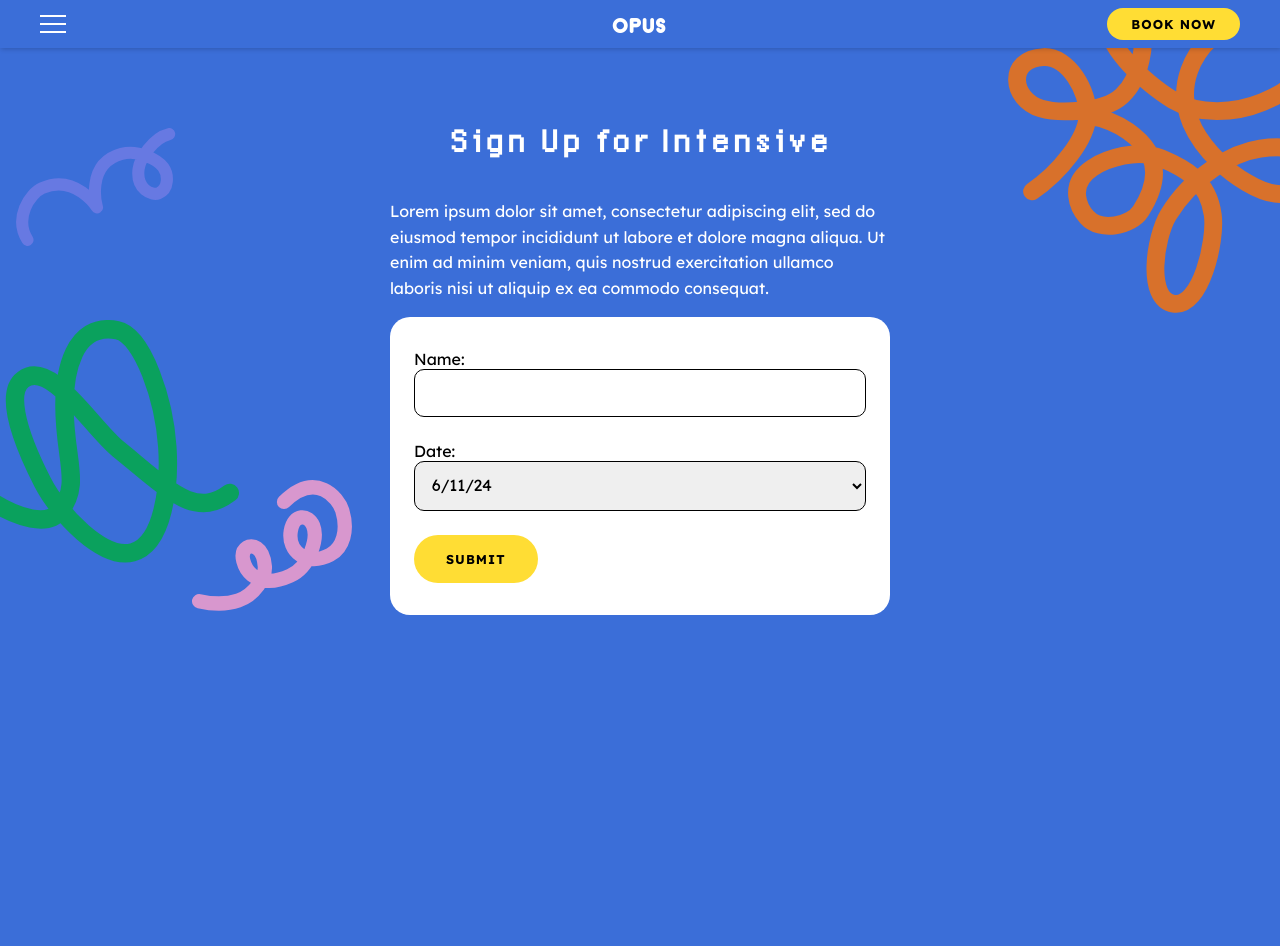
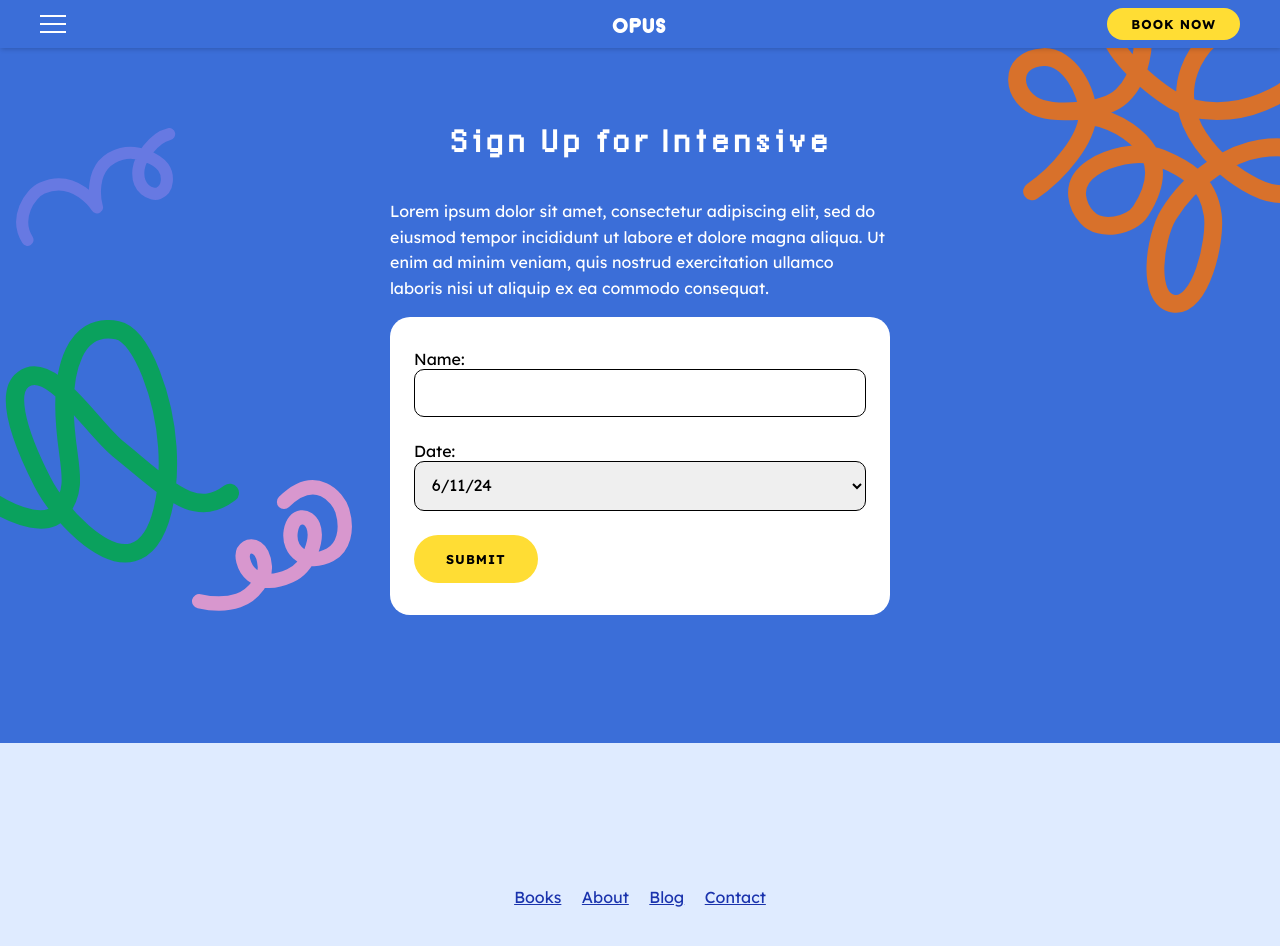
Before and after one commit to opustuition/opus-website, a Jekyll site: the page built from intensive.html, in a window 1280 px wide and 1051 px high. Shown: the top 946 px of the window. Built offline with Jekyll 4.4.1, drawn with Linux system fonts in a browser that asks for light colours.

Commit message:
Tweak colors

```diff
--- a/_layouts/default.html
+++ b/_layouts/default.html
@@ -71,6 +71,9 @@
                     {{ content }}
                 </div>
             {% endif %}
+            <div class="footer">
+                {% include nav.html %}
+            </div>
             {% include sidebar.html %}
         </div>
     </body>
--- a/css/index.css
+++ b/css/index.css
@@ -36,7 +36,7 @@
 }
 
 .testimonial-text{
-    background: #fff;
+    background: #dfebff;
     border-radius: 20px;
     color: #000;
     max-width: 250px;
@@ -68,7 +68,7 @@
 }
 
 .feature {
-    background: #fff;
+    background: #dfebff;
     border-radius: 10px;
     color: #000;
     overflow: hidden;
--- a/css/main.css
+++ b/css/main.css
@@ -121,7 +121,7 @@
   }
 
   .footer {
-    background: #eee;
+    background: #dfebff;
     padding: 8rem 2rem;
     flex: 1;
   }
```
